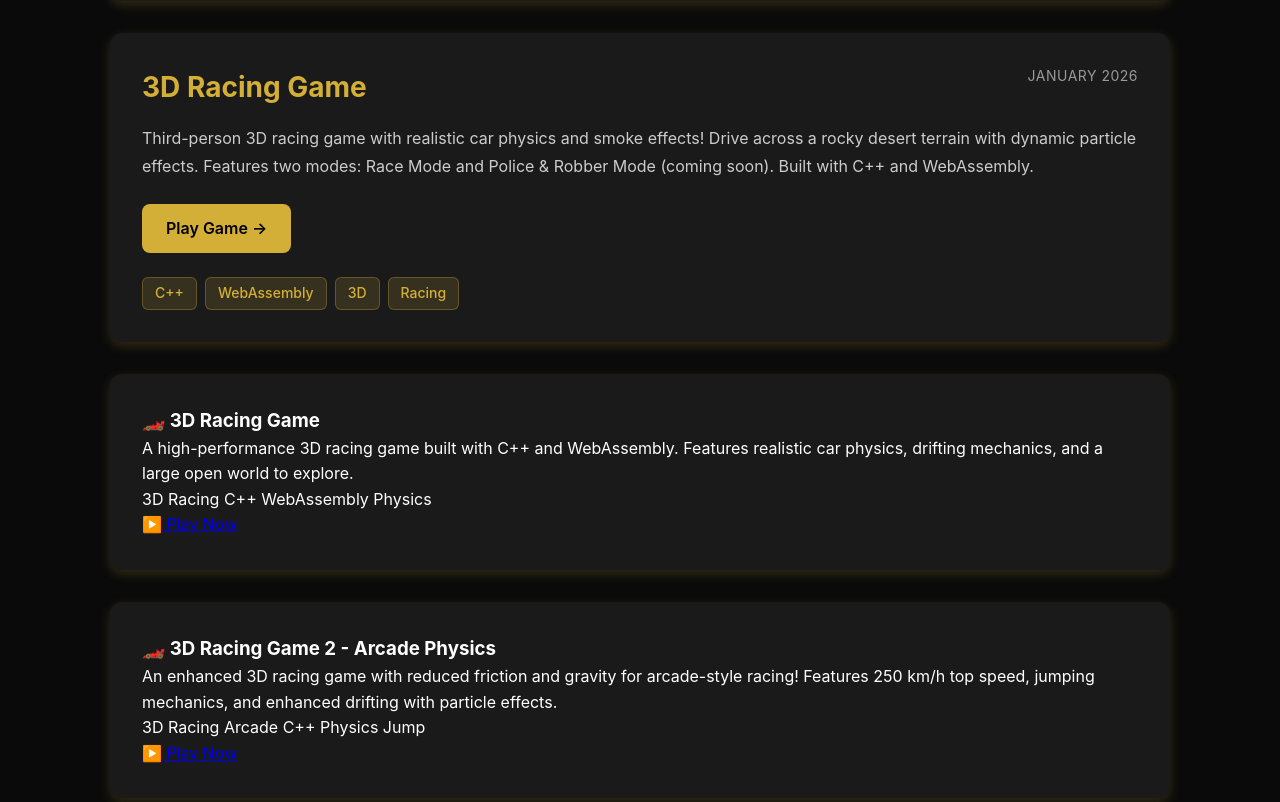
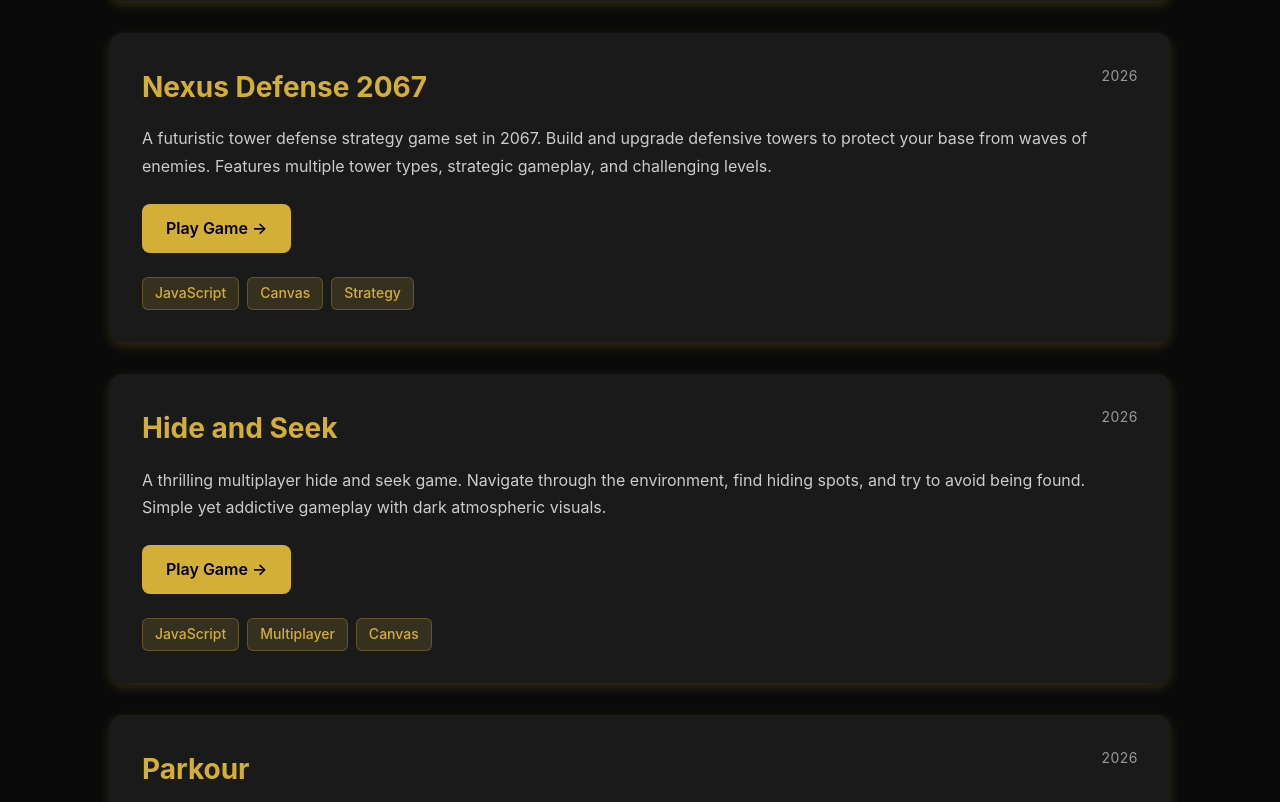
Before and after one commit to KylerQZ/KylerQZ.github.io, a plain HTML site: page games.html in a window 1280 px wide. Shown: the part 640-1442 px from the top of the page. Drawn offline with Linux system fonts and the light colour scheme.

Commit message:
Remove all racing game entries from the games page

```diff
--- a/games.html
+++ b/games.html
@@ -49,51 +49,6 @@
         </div>
       </article>
 
-      <article class="game-card">
-        <div class="game-header">
-          <h3>3D Racing Game</h3>
-          <div class="game-date">January 2026</div>
-        </div>
-        <p class="game-description">
-          Third-person 3D racing game with realistic car physics and smoke effects! Drive across a rocky desert terrain with dynamic particle effects. Features two modes: Race Mode and Police & Robber Mode (coming soon). Built with C++ and WebAssembly.
-        </p>
-        <div class="game-links">
-          <a href="games/racing-game/index.html" class="btn primary">Play Game →</a>
-        </div>
-        <div class="game-tech">
-          <span class="tech-tag">C++</span>
-          <span class="tech-tag">WebAssembly</span>
-          <span class="tech-tag">3D</span>
-          <span class="tech-tag">Racing</span>
-        </div>
-      </article>
-
-      <article class="game-card">
-        <h3>🏎️ 3D Racing Game</h3>
-        <p>A high-performance 3D racing game built with C++ and WebAssembly. Features realistic car physics, drifting mechanics, and a large open world to explore.</p>
-        <div class="game-tags">
-          <span class="tag">3D</span>
-          <span class="tag">Racing</span>
-          <span class="tag">C++</span>
-          <span class="tag">WebAssembly</span>
-          <span class="tag">Physics</span>
-        </div>
-        <a href="games/racing-game/index.html" class="play-button">▶️ Play Now</a>
-      </article>
-
-      <article class="game-card">
-        <h3>🏎️ 3D Racing Game 2 - Arcade Physics</h3>
-        <p>An enhanced 3D racing game with reduced friction and gravity for arcade-style racing! Features 250 km/h top speed, jumping mechanics, and enhanced drifting with particle effects.</p>
-        <div class="game-tags">
-          <span class="tag">3D</span>
-          <span class="tag">Racing</span>
-          <span class="tag">Arcade</span>
-          <span class="tag">C++</span>
-          <span class="tag">Physics</span>
-          <span class="tag">Jump</span>
-        </div>
-        <a href="games/racing-game-2/index.html" class="play-button">▶️ Play Now</a>
-      </article>
 
       <article class="game-card">
         <div class="game-header">
```
